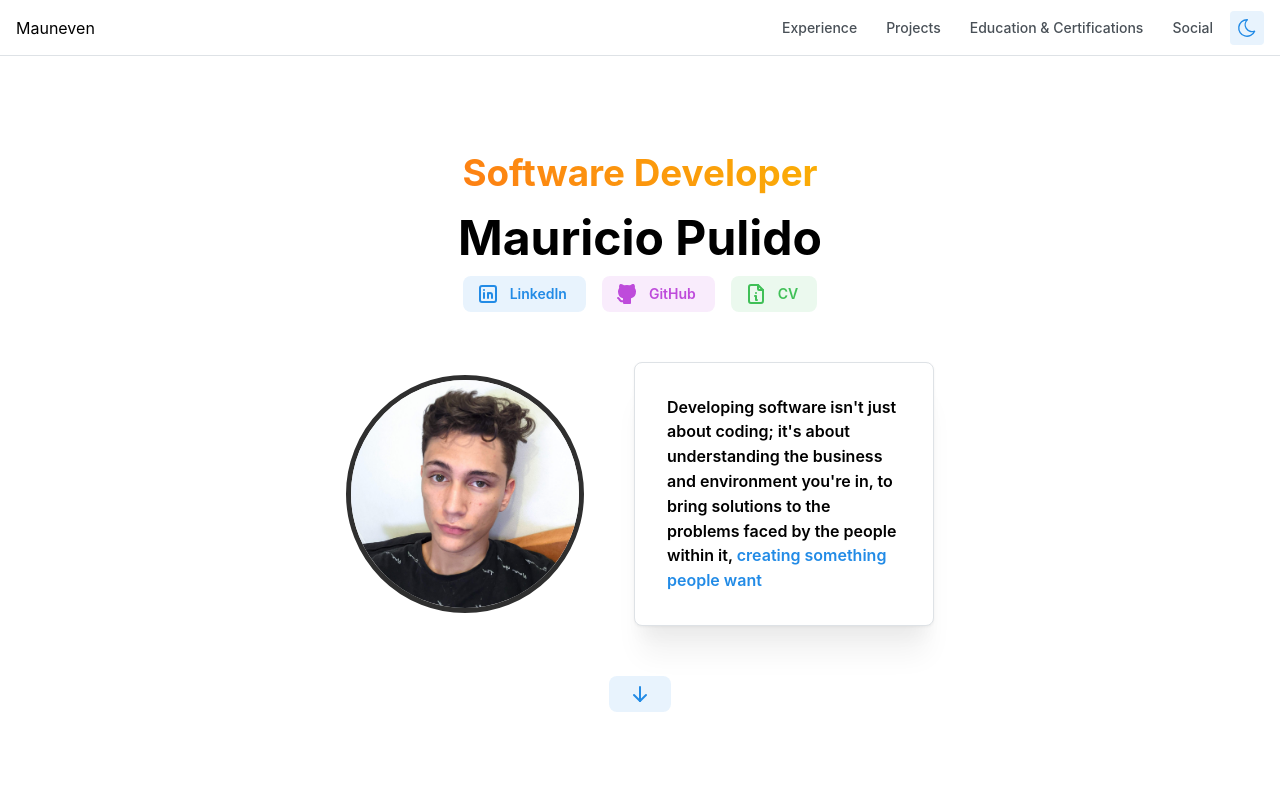
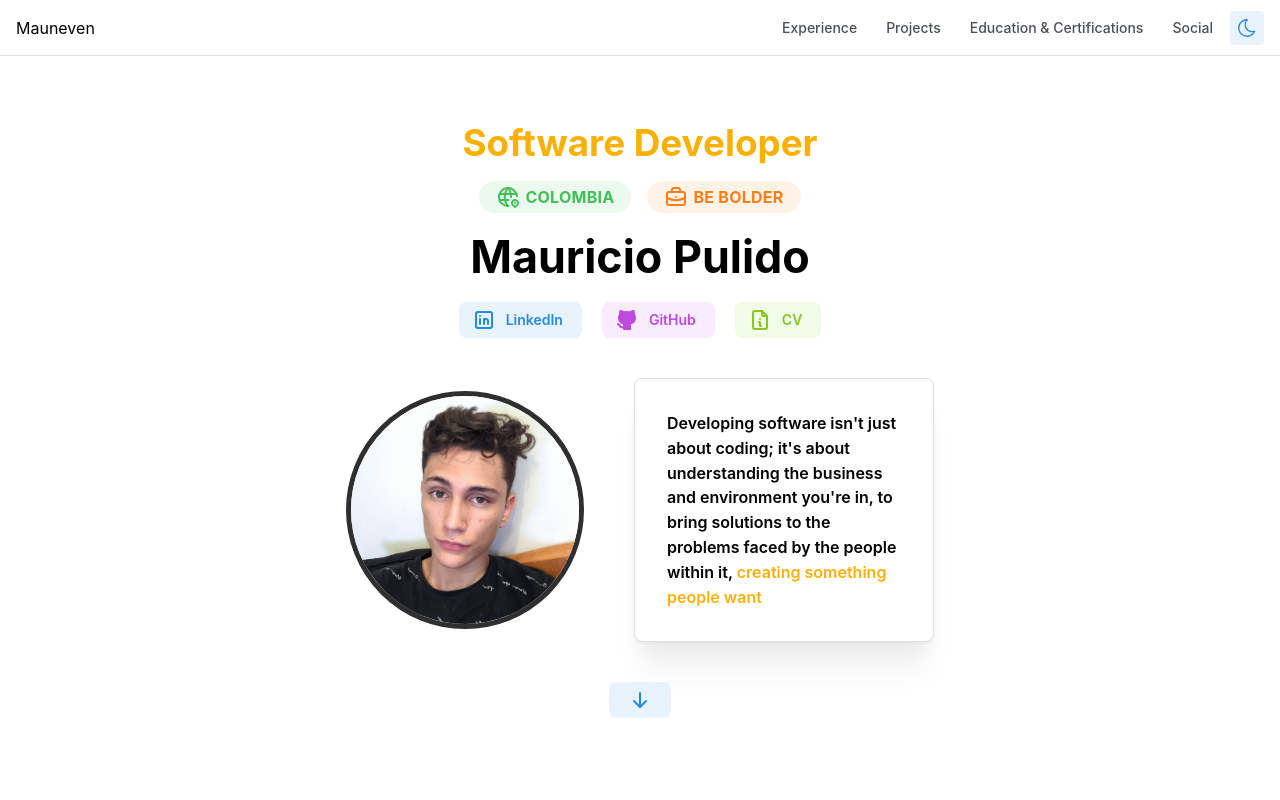
Before and after one commit to mauneven/mauneven, a Next.js app: page / in a window 1280 px wide. Shown: the top 800 px of the page. Built offline with nearby package versions, Linux system fonts and the light colour scheme.

Commit message:
better first impression

```diff
--- a/app/components/me/FirstImpression.tsx
+++ b/app/components/me/FirstImpression.tsx
@@ -1,32 +1,60 @@
-import { Button, Flex, Group, Paper, Stack, Text } from "@mantine/core";
+"use client";
+
+import { Badge, Button, Flex, Group, Paper, Stack, Text } from "@mantine/core";
 import React from "react";
 import classes from "../../../public/css/me/FirstImpression.module.css";
 import {
   IconArrowDown,
   IconBrandGithubFilled,
   IconBrandLinkedin,
+  IconBriefcase,
   IconFileInfo,
+  IconWorldPin,
 } from "@tabler/icons-react";
 
 const FirstImpression = () => {
+  const handleScrollDown = () => {
+    window.scrollTo({
+      top: window.innerHeight * 1,
+      behavior: "smooth",
+    });
+  };
+
   return (
     <Stack
       justify="center"
       align="center"
-      gap={50}
-      style={{ minHeight: "93vh" }}
+      gap={40}
+      style={{ minHeight: "90vh" }}
     >
-      <Stack justify="center" align="center" gap={0}>
-        <Text variant="gradient"
-      gradient={{ from: 'yellow', to: 'orange', deg: 227 }} className={classes.titleDeveloper}>
+      <Stack justify="center" align="center" gap={10}>
+        <Text c={"yellow"} className={classes.titleDeveloper}>
           Software Developer
         </Text>
+        <Group  justify="space-between" wrap="wrap-reverse">
+          <Badge
+            size="xl"
+            color="green"
+            variant="light"
+            leftSection={<IconWorldPin />}
+          >
+            Colombia
+          </Badge>
+          <Badge
+            size="xl"
+            color="orange"
+            variant="light"
+            leftSection={<IconBriefcase />}
+          >
+            Be Bolder
+          </Badge>
+        </Group>
         <Text className={classes.titleName}>Mauricio Pulido</Text>
-        <Group>
+        <Group justify="center" gap={20}>
           <Button
             variant="light"
             radius={"md"}
-            leftSection={<IconBrandLinkedin  />}
+            leftSection={<IconBrandLinkedin />}
           >
             LinkedIn
           </Button>
@@ -34,15 +62,15 @@ const FirstImpression = () => {
             variant="light"
             color="grape"
             radius={"md"}
-            leftSection={<IconBrandGithubFilled  />}
+            leftSection={<IconBrandGithubFilled />}
           >
             GitHub
           </Button>
           <Button
             variant="light"
-            color="green"
+            color="lime"
             radius={"md"}
-            leftSection={<IconFileInfo  />}
+            leftSection={<IconFileInfo />}
           >
             CV
           </Button>
@@ -55,13 +83,13 @@ const FirstImpression = () => {
             Developing software isn't just about coding; it's about
             understanding the business and environment you're in, to bring
             solutions to the problems faced by the people within it,{" "}
-            <Text span c="blue" inherit>
+            <Text span c="yellow" inherit>
               creating something people want
             </Text>
           </Text>
         </Paper>
       </Flex>
-      <Button variant="light" radius={"md"}>
+      <Button variant="light" radius={"md"} onClick={handleScrollDown}>
         <IconArrowDown />
       </Button>
     </Stack>
--- a/app/components/me/Projects.tsx
+++ b/app/components/me/Projects.tsx
@@ -1,9 +1,9 @@
-import { Grid, Paper, Title, Text } from "@mantine/core";
+import { Grid, Paper, Title, Text, Stack } from "@mantine/core";
 import React from "react";
 
 const Projects = () => {
   return (
-    <Grid>
+    <Stack justify="center" align="center">
       <Title>Projects</Title>
       <Grid justify="space-between" align="center">
         <Paper shadow="xl" radius="md" p="xl">
@@ -21,7 +21,7 @@ const Projects = () => {
           </Text>
         </Paper>
       </Grid>
-    </Grid>
+    </Stack>
   );
 };
 
--- a/public/css/me/FirstImpression.module.css
+++ b/public/css/me/FirstImpression.module.css
@@ -4,7 +4,7 @@
 }
 
 .titleName{
-    font-size: 300%;
+    font-size: 280%;
     font-weight: 700;
 }
 
```
